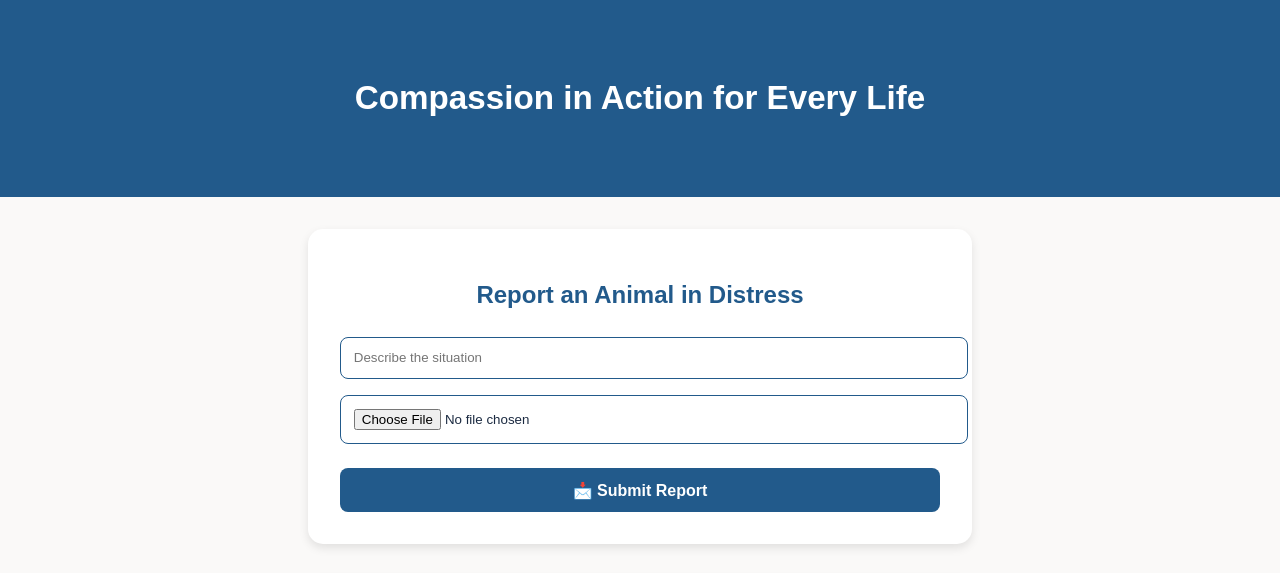
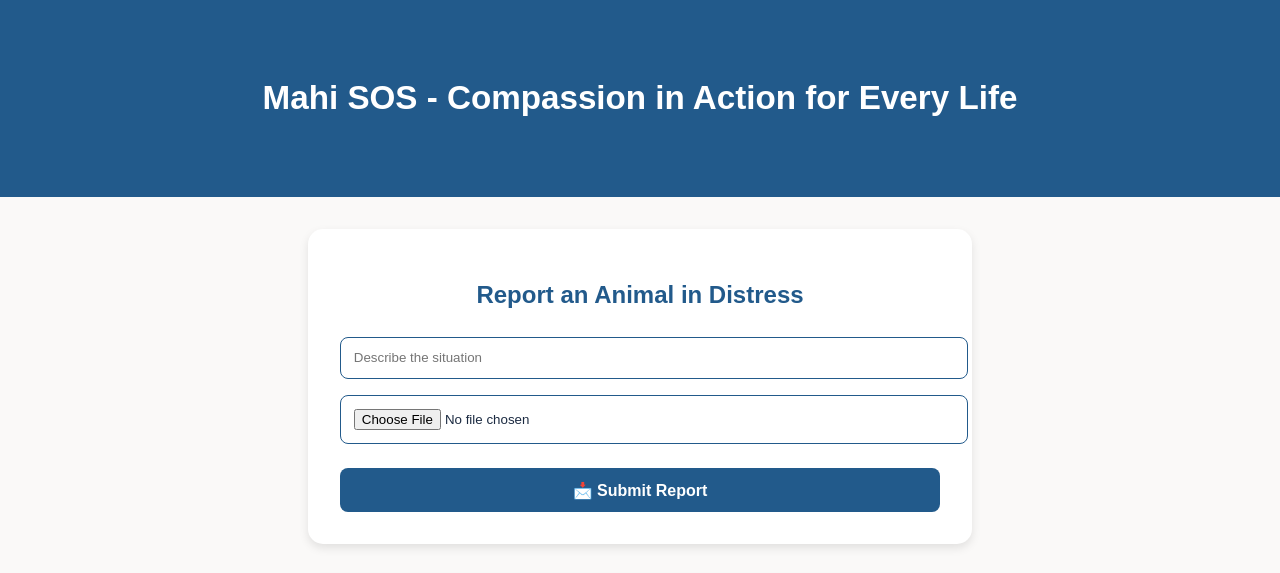
Before and after one commit to thev-c/help-paw, a website: page public/index.html in a window 1280 px wide. Shown: the top 573 px of the page. Drawn offline with Linux system fonts and the light colour scheme.

Commit message:
Update index.html

```diff
--- a/public/index.html
+++ b/public/index.html
@@ -129,7 +129,7 @@
 </head>
 <body>
   <header>
-   <h5>Compassion in Action for Every Life</h5>
+   <h5>Mahi SOS - Compassion in Action for Every Life</h5>
   </header>
 
 
```
